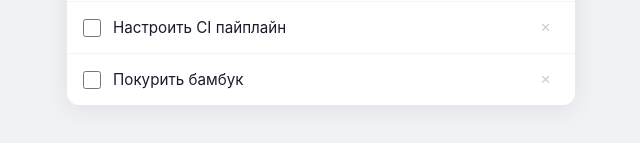
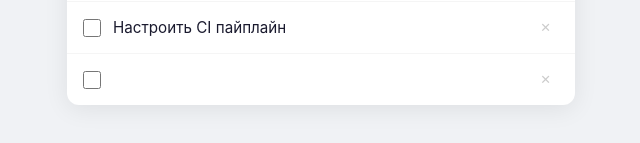
Before and after one commit to the-real-daniil/ci-cd-workshop, a React (Vite) app: page / in a window 1280 px wide. Shown: the part 365-508 px from the top of the page, without its empty margins (319-959 px from the left). Built offline with nearby package versions, Linux system fonts and the light colour scheme.

Commit message:
add syntax err

```diff
--- a/src/App.tsx
+++ b/src/App.tsx
@@ -10,10 +10,8 @@ const INITIAL_TODOS: Todo[] = [
   { id: 1, text: "Изучить GitHub Actions", completed: false },
   { id: 2, text: "Создать первый workflow", completed: false },
   { id: 3, text: "Настроить CI пайплайн", completed: false },
-  { id: 4, text: "Покурить бамбук", completed: false },
+  { id: 4, txt: "Покурить бамбук", completed: false },
 ];
-
-const a = 1;
 
 export default function App() {
   const [todos, setTodos] = useState<Todo[]>(INITIAL_TODOS);
```
